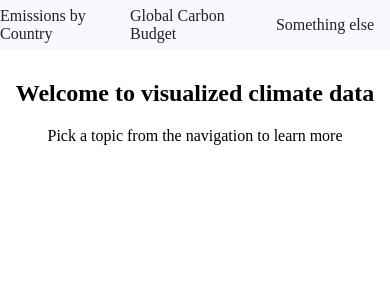
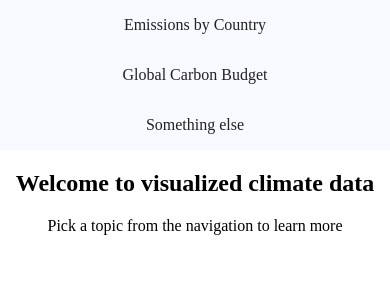
Before and after one commit to akuji1993/climate-data-dashboard, a React (Create React App) app: page / in a window 390 px wide. Shown: the top 300 px of the page. Built offline with nearby package versions, Linux system fonts and the light colour scheme; what proptypes would draw is missing.

Commit message:
mobile optimization

```diff
--- a/src/App.module.scss
+++ b/src/App.module.scss
@@ -9,6 +9,7 @@
       font-size: $font-size-medium;
       flex: 1 1 calc(100% / 3);
       text-decoration: none;
+      text-align: center;
       color: $color-black;
       height: 50px;
       display: flex;
@@ -22,7 +23,18 @@
       }
     }
   }
+
+  @media (max-width: $media-mobile) {
+    .navigation {
+      flex-direction: column;
+      .link {
+        flex: 1 1 100%;
+        min-height: 50px;
+      }
+    }
+  }
+
   .content {
-    padding: $padding-medium;
+    padding: 0 $padding-medium;
   }
 }
--- a/src/assets/scss/global-variables.scss
+++ b/src/assets/scss/global-variables.scss
@@ -28,3 +28,6 @@ $font-size-xlarge: 24px;
 $font-weight-light: 200;
 $font-weight-medium: 400;
 $font-weight-bold: 600;
+
+// media variables
+$media-mobile: 1000px;
--- a/src/components/global-carbon-budget-chart/global-carbon-budget-chart.jsx
+++ b/src/components/global-carbon-budget-chart/global-carbon-budget-chart.jsx
@@ -87,6 +87,7 @@ class GlobalCarbonBudgetChart extends Component {
 
     return (
       <div className={style.GlobalCarbonBudgetChart}>
+        <h3>Filter</h3>
         <div className={style.filter}>
           {lineConfigs.map((lineConfig, idx) => (
             <div
@@ -102,6 +103,7 @@ class GlobalCarbonBudgetChart extends Component {
             </div>
           ))}
         </div>
+        <h3>Graph</h3>
         {data && (
           <ResponsiveContainer width={"99%"} height={600}>
             <LineChart data={data} margin={{ left: -25 }}>
--- a/src/components/global-carbon-budget-chart/global-carbon-budget-chart.module.scss
+++ b/src/components/global-carbon-budget-chart/global-carbon-budget-chart.module.scss
@@ -1,7 +1,6 @@
 @import "../../assets/scss/global-variables.scss";
 
 .GlobalCarbonBudgetChart {
-  margin: $margin-medium 0;
   display: flex;
   flex-direction: column;
 
@@ -33,4 +32,15 @@
       }
     }
   }
+
+  @media (max-width: $media-mobile) {
+    .filter {
+      flex-wrap: wrap;
+      .item {
+        flex: 1 1 100%;
+        max-width: 100%;
+        margin: 0 0 $margin-medium 0;
+      }
+    }
+  }
 }
--- a/src/components/insights/insights.module.scss
+++ b/src/components/insights/insights.module.scss
@@ -10,7 +10,7 @@
     flex-wrap: wrap;
 
     .trend {
-      flex: 1 1 20%;
+      flex: 1 1 15%;
       max-width: 15%;
       height: 50px;
       display: flex;
@@ -65,5 +65,13 @@
         }
       }
     }
+
+    @media (max-width: $media-mobile) {
+      .trend {
+        flex: 1 1 100%;
+        max-width: 100%;
+        margin-bottom: $margin-medium;
+      }
+    }
   }
 }
--- a/src/pages/emissions-by-country/emissions-by-country.jsx
+++ b/src/pages/emissions-by-country/emissions-by-country.jsx
@@ -92,7 +92,7 @@ class EmissionsByCountryPage extends Component {
 
     return (
       <div className={style.EmissionsByCountryPage}>
-        <span>Search for a country: </span>
+        <h3>Search for a Country </h3>
         <AutoComplete
           options={countries}
           onChange={countryCode => this.setCountryData(countryCode)}
```
